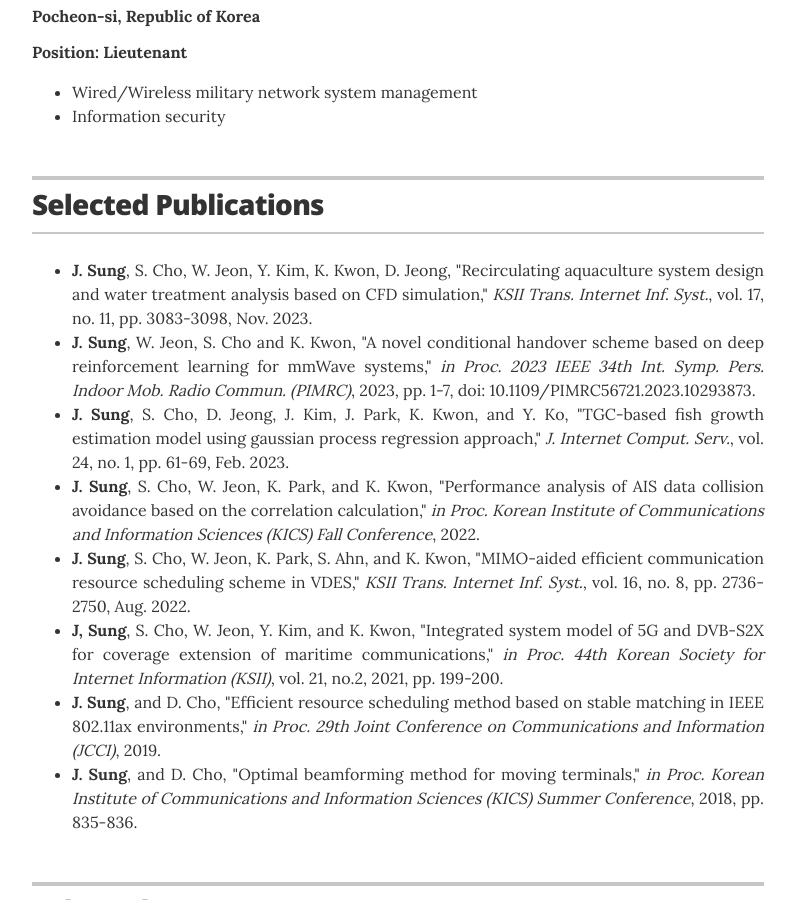
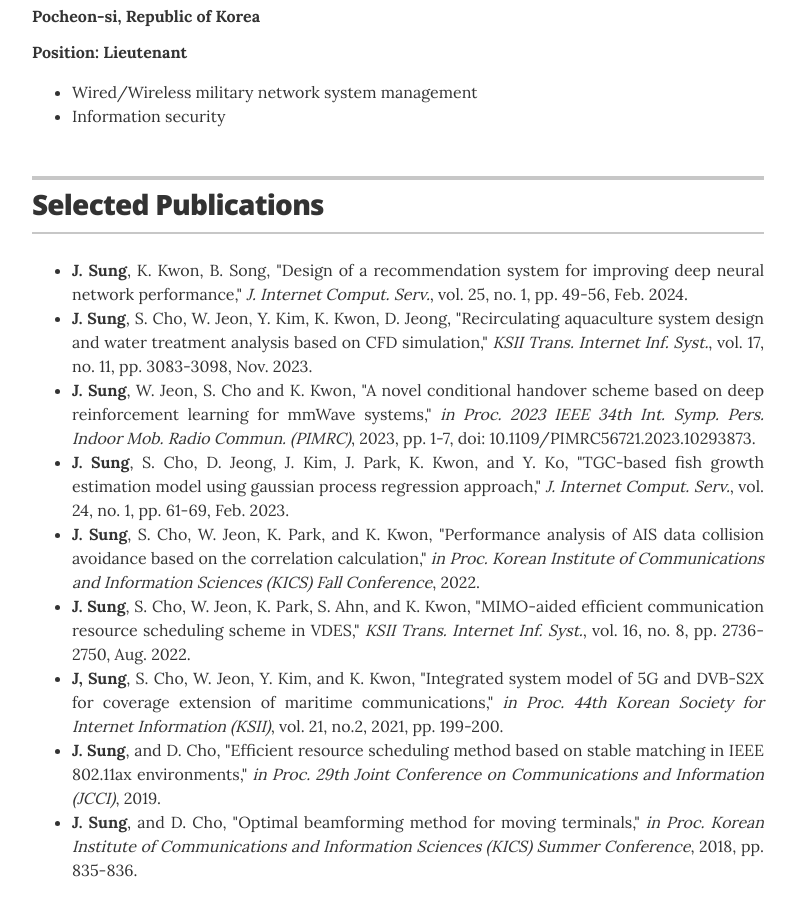
Before and after one commit to friendlyvillain/digital_cv, a Jekyll site: the page built from index.html, in a window 1280 px wide and 900 px high, scrolled down 1747 px. Shown: the whole window, without its empty margins (242-1038 px from the left). Built offline with Jekyll 4.4.1, drawn with Linux system fonts in a browser that asks for light colours.

Commit message:
add publication

```diff
--- a/_data/publications.yml
+++ b/_data/publications.yml
@@ -1,3 +1,8 @@
+- description: |
+    <strong>J. Sung</strong>, K. Kwon, B. Song,
+    "Design of a recommendation system for improving deep neural network performance,"
+    <i>J. Internet Comput. Serv.</i>, vol. 25, no. 1, pp. 49-56, Feb. 2024.
+
 - description: |
     <strong>J. Sung</strong>, S. Cho, W. Jeon, Y. Kim, K. Kwon, D. Jeong,
     "Recirculating aquaculture system design and water treatment analysis based on CFD simulation,"
```
